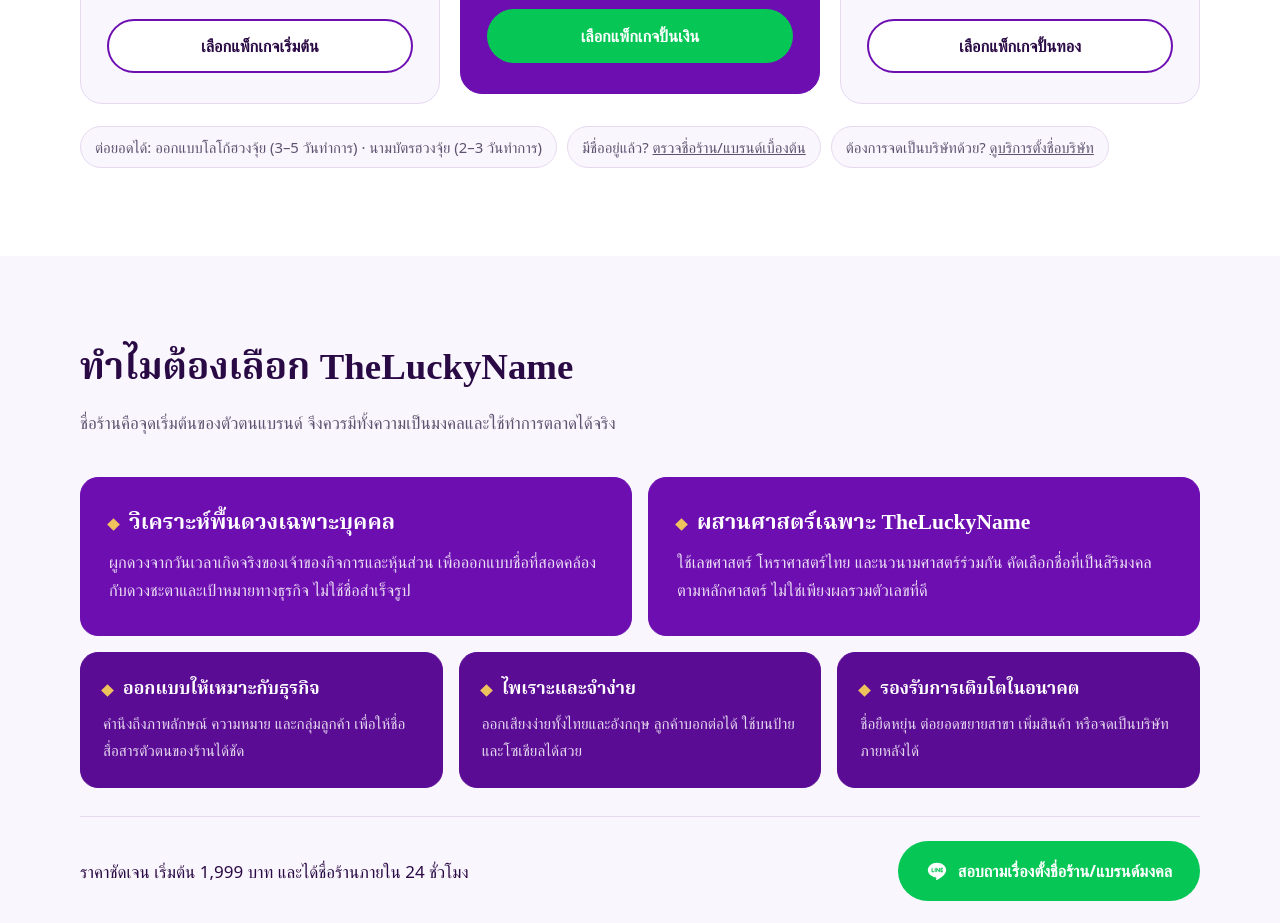
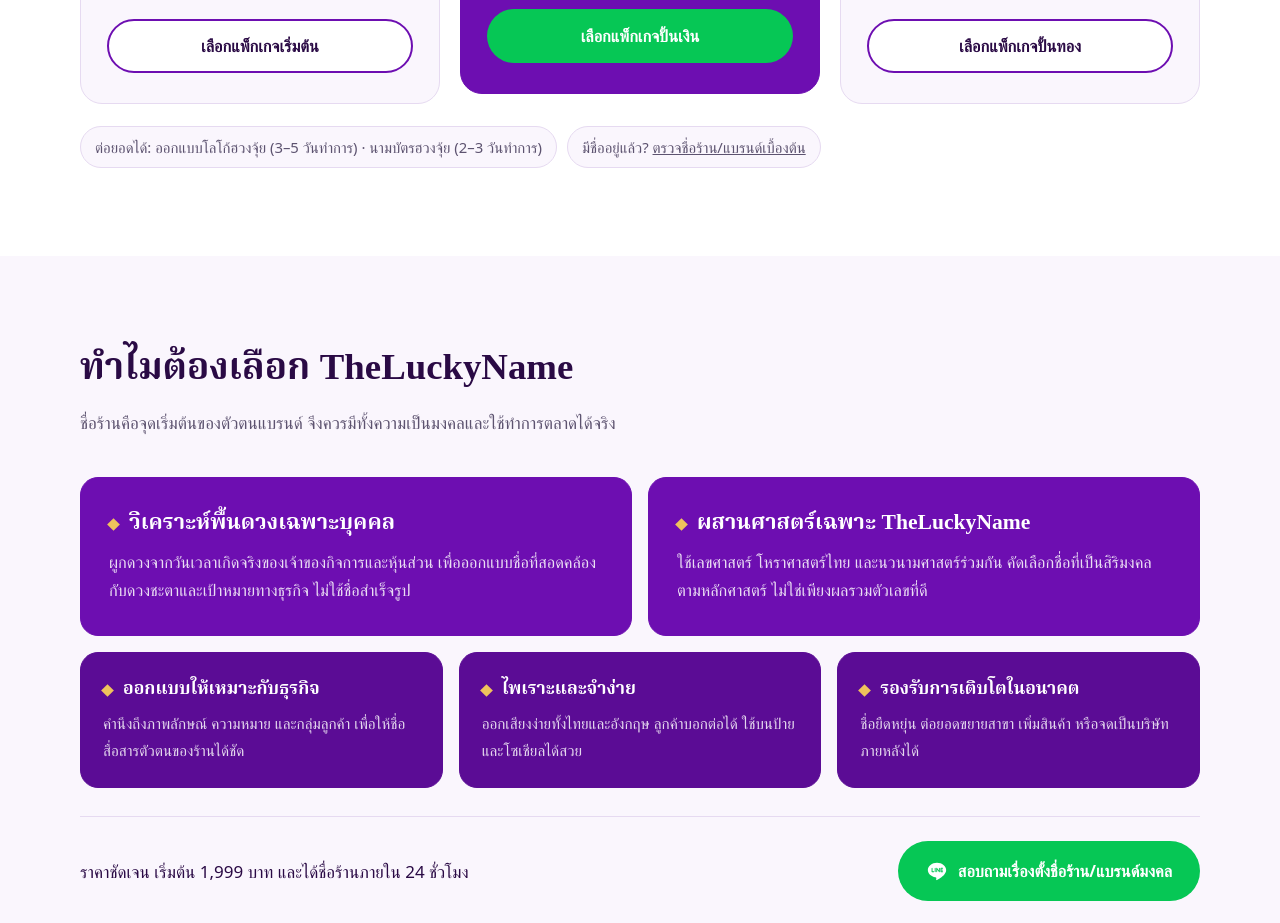
Before and after one commit to kangpla2530/theluckyname-brand, a plain HTML site: page index.html in a window 1280 px wide. Shown: the part 7720-8643 px from the top of the page. Drawn offline with Linux system fonts and the light colour scheme; a web font is replaced by a local one.

Commit message:
Remove company-naming links
Co-Authored-By: Claude Opus 5.5 <noreply@anthropic.com>
Claude-Session: https://claude.ai/code/session_018QbbST1ZSjePXtxfjqUwJK

```diff
--- a/index.html
+++ b/index.html
@@ -752,7 +752,7 @@ footer .disclaim{flex-basis:100%;border-top:1px solid rgba(255,255,255,.1);paddi
         <a class="btn" data-pkg="ปั้นทอง" href="#" data-track="click_package">เลือกแพ็กเกจปั้นทอง</a>
       </article>
     </div>
-    <p class="addons"><span>ต่อยอดได้: ออกแบบโลโก้ฮวงจุ้ย (3–5 วันทำการ) · นามบัตรฮวงจุ้ย (2–3 วันทำการ)</span><span>มีชื่ออยู่แล้ว? <a href="https://www.theluckyname.com/checkbrand/">ตรวจชื่อร้าน/แบรนด์เบื้องต้น</a></span><span>ต้องการจดเป็นบริษัทด้วย? <a href="https://www.theluckyname.com/business-naming-service/">ดูบริการตั้งชื่อบริษัท</a></span></p>
+    <p class="addons"><span>ต่อยอดได้: ออกแบบโลโก้ฮวงจุ้ย (3–5 วันทำการ) · นามบัตรฮวงจุ้ย (2–3 วันทำการ)</span><span>มีชื่ออยู่แล้ว? <a href="https://www.theluckyname.com/checkbrand/">ตรวจชื่อร้าน/แบรนด์เบื้องต้น</a></span></p>
   </div>
 </section>
 
@@ -802,7 +802,7 @@ footer .disclaim{flex-basis:100%;border-top:1px solid rgba(255,255,255,.1);paddi
     <details><summary>ใช้เวลานานแค่ไหน?</summary><p>แพ็กเกจปั้นเงินและปั้นทองรับชื่อภายใน 24 ชั่วโมง แพ็กเกจเริ่มต้น 2 วันทำการ ส่วนออกแบบโลโก้ 3–5 วันทำการ ออกแบบนามบัตร 2–3 วันทำการ หากต้องการด่วนแจ้งทีมงานได้ค่ะ</p></details>
     <details><summary>มีชื่อในใจอยู่แล้ว ให้ช่วยเลือกได้ไหม?</summary><p>ได้ค่ะ ส่งชื่อที่มีมาให้ อ.ชัญ ช่วยคัดเลือกชื่อที่เหมาะกับดวงเจ้าของได้เลยค่ะ</p></details>
     <details><summary>ถ้าไม่ถูกใจชื่อที่ได้ ทำอย่างไร?</summary><p>ก่อนเริ่มงาน คุณกำหนดเงื่อนไขชื่อมาได้ เช่น ภาษา จำนวนพยางค์ คำที่อยากให้มี และระหว่างทำงานเราจะปรับไปด้วยกันจนคุณมั่นใจค่ะ</p></details>
-    <details><summary>ชื่อร้านต่างจากชื่อบริษัทอย่างไร?</summary><p>ชื่อร้านหรือแบรนด์เน้นการจดจำของลูกค้า การออกเสียง และภาพลักษณ์บนป้ายและโซเชียล ส่วนชื่อบริษัทต้องจดทะเบียนกับกรมพัฒนาธุรกิจการค้า ถ้าต้องการทั้งสองอย่าง <a href="https://www.theluckyname.com/business-naming-service/">ดูบริการตั้งชื่อบริษัท</a> หรือทักไลน์ให้ อ.ชัญ ช่วยวางให้สอดคล้องกันได้</p></details>
+    <details><summary>ชื่อร้านต่างจากชื่อบริษัทอย่างไร?</summary><p>ชื่อร้านหรือแบรนด์เน้นการจดจำของลูกค้า การออกเสียง และภาพลักษณ์บนป้ายและโซเชียล ส่วนชื่อบริษัทต้องจดทะเบียนกับกรมพัฒนาธุรกิจการค้า ถ้าต้องการทั้งสองอย่าง ทักไลน์ให้ อ.ชัญ ช่วยวางให้สอดคล้องกันได้</p></details>
     <details><summary>ร้านเปิดอยู่แล้ว อยากเปลี่ยนชื่อ ทำได้ไหม?</summary><p><a href="https://line.me/R/ti/p/@theluckyname" data-track="click_line" data-loc="faq">ทักเพื่อปรึกษา อ.ชัญ</a> ได้เลยค่ะ เราช่วยดูทั้งชื่อเดิมและแนวทางรีแบรนด์ให้ลูกค้าเดิมยังจำได้</p></details>
   </div>
 </section>
```
